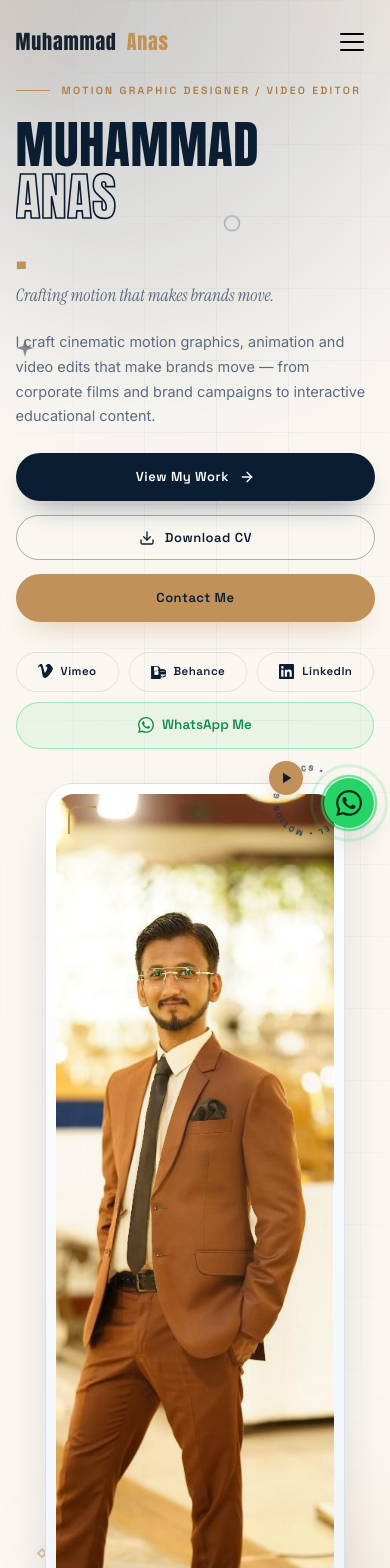
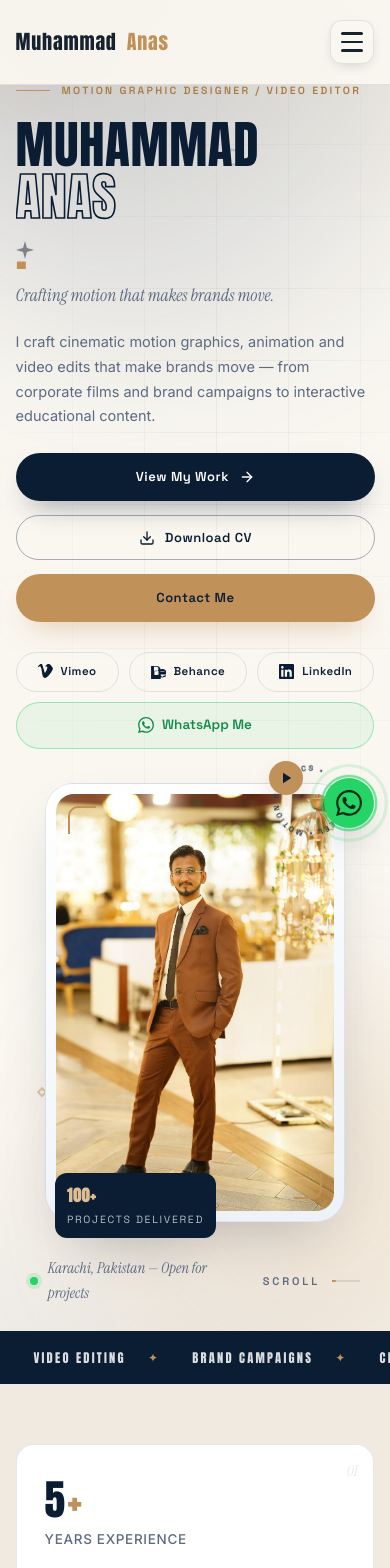
Before and after one commit to iqraaslam123/anas-portfolio, a React (Vite) app: page / in a window 390 px wide. Shown: the top 1568 px of the page. Built offline with nearby package versions, Linux system fonts and the light colour scheme.

Commit message:
Fix mobile toggle visibility, portrait and video cropping

```diff
--- a/src/components/About.jsx
+++ b/src/components/About.jsx
@@ -36,8 +36,8 @@ export default function About() {
                 src="/assets/images/portrait.jpg"
                 alt="Muhammad Anas on set — motion graphic designer at work"
                 loading="lazy"
-                width="800"
-                height="880"
+                width="853"
+                height="1280"
               />
             </div>
             <div className="about-float-badge">
--- a/src/components/Hero.jsx
+++ b/src/components/Hero.jsx
@@ -97,8 +97,8 @@ export default function Hero() {
               <img
                 src="/assets/images/portrait.jpg"
                 alt="Portrait of Muhammad Anas, Motion Graphic Designer and Video Editor"
-                width="840"
-                height="966"
+                width="853"
+                height="1280"
                 fetchpriority="high"
               />
             </div>
--- a/src/index.css
+++ b/src/index.css
@@ -436,13 +436,22 @@ section {
   width: 44px;
   height: 44px;
   align-items: center;
-  border-radius: 10px;
+  border-radius: 12px;
+  background: var(--bg-warm);
+  border: 1.5px solid var(--line);
+  color: var(--ink);
+  box-shadow: 0 4px 14px -6px rgba(11, 29, 51, 0.25);
+  z-index: 1001;
+}
+
+.hamburger:hover {
+  border-color: var(--gold);
 }
 
 .hamburger .bar {
-  width: 24px;
-  height: 2px;
-  background: currentColor;
+  width: 22px;
+  height: 2.5px;
+  background: var(--ink);
   border-radius: 2px;
   transition: transform 0.4s var(--ease-out), opacity 0.3s;
 }
@@ -918,7 +927,8 @@ section {
 
 .hero-portrait-frame img {
   width: 100%;
-  aspect-ratio: 4 / 4.6;
+  height: auto;
+  aspect-ratio: 2 / 3;
   object-fit: cover;
   object-position: top center;
   border-radius: calc(var(--radius-lg) - 10px);
@@ -1273,7 +1283,8 @@ section {
 
 .about-visual img {
   width: 100%;
-  aspect-ratio: 4 / 4.4;
+  height: auto;
+  aspect-ratio: 2 / 3;
   object-fit: cover;
   object-position: top center;
 }
@@ -1553,9 +1564,9 @@ section {
 }
 
 .showreel-inner video {
+  display: block;
   width: 100%;
-  aspect-ratio: 16 / 9;
-  object-fit: cover;
+  height: auto;
   background: #000;
 }
 
@@ -2390,6 +2401,15 @@ section {
    Responsive
    ========================================================= */
 @media (max-width: 1080px) {
+  .navbar {
+    background: rgba(250, 247, 241, 0.94);
+    backdrop-filter: blur(12px);
+    -webkit-backdrop-filter: blur(12px);
+    border-bottom: 1px solid var(--line);
+  }
+  .navbar.scrolled {
+    background: rgba(255, 255, 255, 0.94);
+  }
   .nav-links,
   .nav-cta {
     display: none;
@@ -2463,7 +2483,7 @@ section {
     margin-bottom: 24px;
   }
   .hero-portrait-frame img {
-    aspect-ratio: 4 / 5;
+    aspect-ratio: 2 / 3;
   }
   .hero-rotating {
     width: 92px;
```
